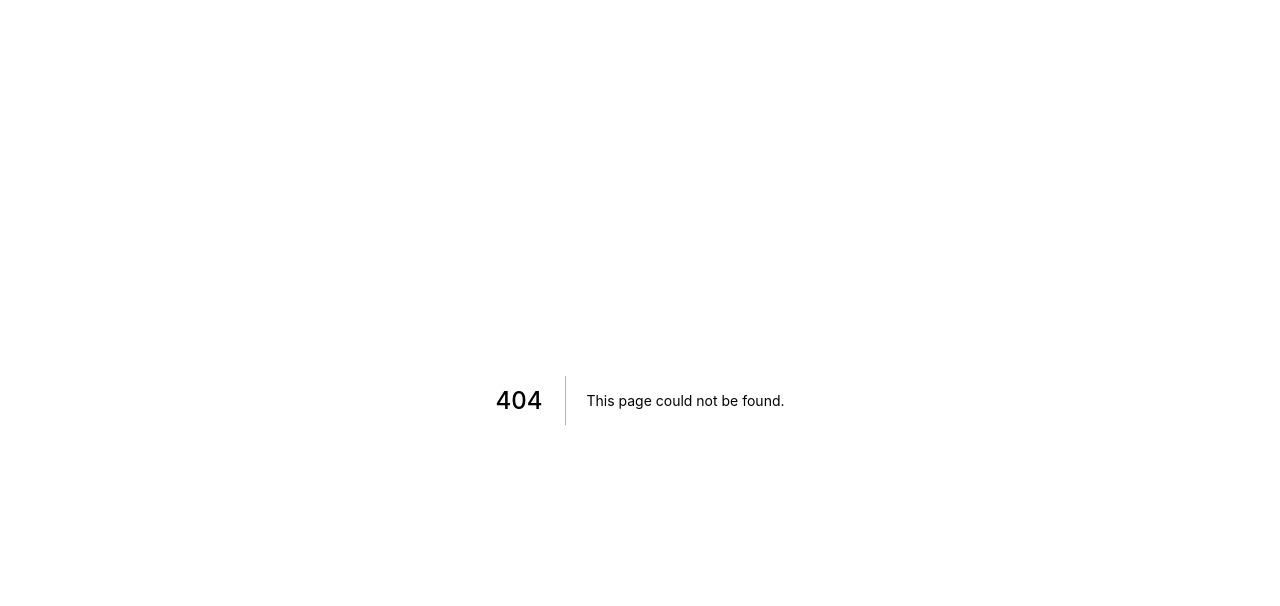
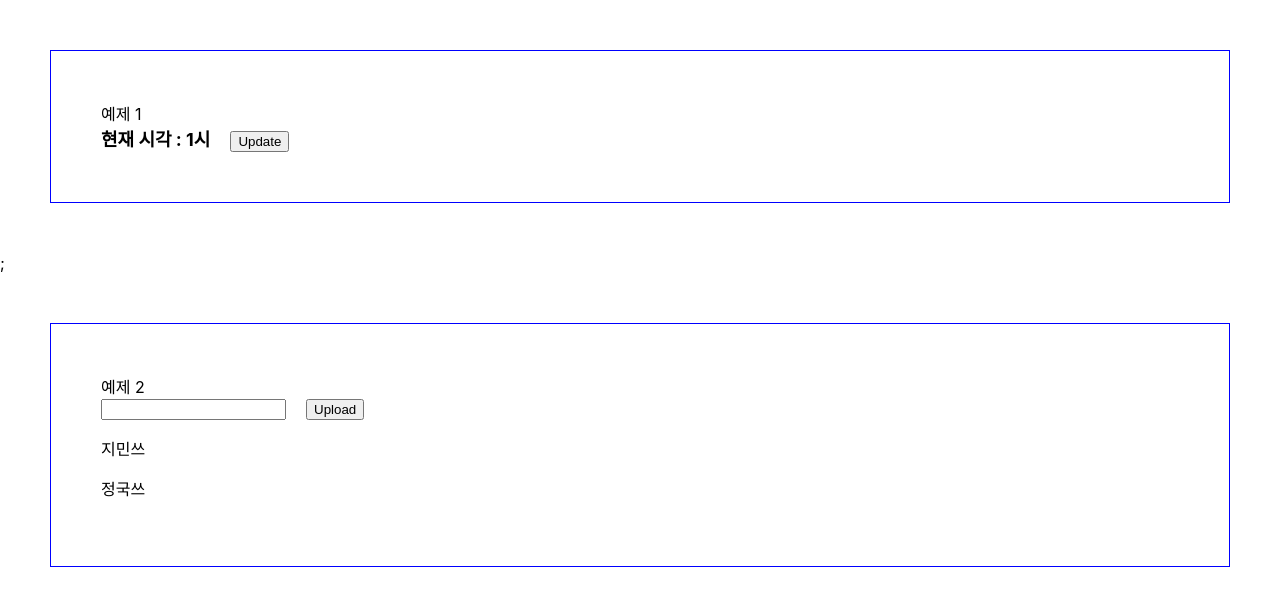
Before and after one commit to hyeun427/React-Hooks, a Next.js app: page /useState in a window 1280 px wide. Before the commit this address had no page. Shown: the top 606 px of the page. Built offline with nearby package versions, Linux system fonts and the light colour scheme.

Commit message:
useState

```diff
--- a/package.json
+++ b/package.json
@@ -9,6 +9,8 @@
     "lint": "next lint"
   },
   "dependencies": {
+    "@emotion/react": "^11.9.3",
+    "@emotion/styled": "^11.9.3",
     "next": "12.2.3",
     "react": "18.2.0",
     "react-dom": "18.2.0"
--- a/pages/api/hello.js
+++ /dev/null
@@ -1,5 +0,0 @@
-// Next.js API route support: https://nextjs.org/docs/api-routes/introduction
-
-export default function handler(req, res) {
-  res.status(200).json({ name: 'John Doe' })
-}
--- /dev/null
+++ b/pages/useState/index.js
@@ -0,0 +1,11 @@
+import UseStateCompo1 from "../../src/useState/1";
+import UseStateCompo2 from "../../src/useState/2";
+
+export default function UseStatePage() {
+  return (
+    <>
+      <UseStateCompo1 />;
+      <UseStateCompo2 />
+    </>
+  );
+}
--- /dev/null
+++ b/src/useState/1/index.js
@@ -0,0 +1,39 @@
+import styled from "@emotion/styled";
+import { useState } from "react";
+
+const Wrapper = styled.div`
+  margin: 50px;
+  padding: 50px;
+  border: 1px solid blue;
+`;
+
+const Time = styled.span`
+  font-size: large;
+  font-weight: 700;
+`;
+
+const Btn = styled.button`
+  margin-left: 20px;
+`;
+
+export default function UseStateCompo1() {
+  const [time, setTime] = useState(1);
+
+  const handleClick = () => {
+    // setTime(time + 1);
+    let newTime;
+    if (time >= 12) {
+      newTime = 1;
+    } else {
+      newTime = time + 1;
+    }
+    setTime(newTime);
+  };
+  return (
+    <Wrapper>
+      <div>예제 1</div>
+      <Time>현재 시각 : {time}시</Time>
+      <Btn onClick={handleClick}>Update</Btn>
+    </Wrapper>
+  );
+}
--- /dev/null
+++ b/src/useState/2/index.js
@@ -0,0 +1,51 @@
+import styled from "@emotion/styled";
+import { useState } from "react";
+
+const Wrapper = styled.div`
+  margin: 50px;
+  padding: 50px;
+  border: 1px solid blue;
+`;
+
+const Time = styled.span`
+  font-size: large;
+  font-weight: 700;
+`;
+
+const Btn = styled.button`
+  margin-left: 20px;
+`;
+
+const heavyWork = () => {
+  console.log("엄청 무거운 작업을 한드앙");
+  return ["지민쓰", "정국쓰"];
+};
+
+export default function UseStateCompo2() {
+  // 초기값을 가져올 때 무거운 작업을 해야한다면 useState()의 괄호 안에 콜백을 넣어주면
+  // 매번 렌더링 되지 않고 처음 힌번만 렌더된다!
+  const [names, setNames] = useState(() => {
+    return heavyWork();
+  });
+  const [input, setInput] = useState("");
+
+  const handleInputChange = (event) => {
+    setInput(event.target.value);
+  };
+
+  const handleUpload = () => {
+    setNames((prev) => {
+      return [input, ...prev];
+    });
+  };
+  return (
+    <Wrapper>
+      <div>예제 2</div>
+      <input type="text" value={input} onChange={handleInputChange} />
+      <Btn onClick={handleUpload}>Upload</Btn>
+      {names.map((name, idx) => {
+        return <p key={idx}>{name}</p>;
+      })}
+    </Wrapper>
+  );
+}
```
Also changed, not shown: pages/index.js (+10 -64 lines), 1 other file (tests, documents, lock files or other folders).
